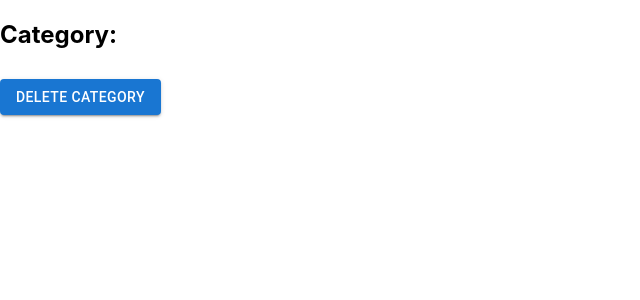
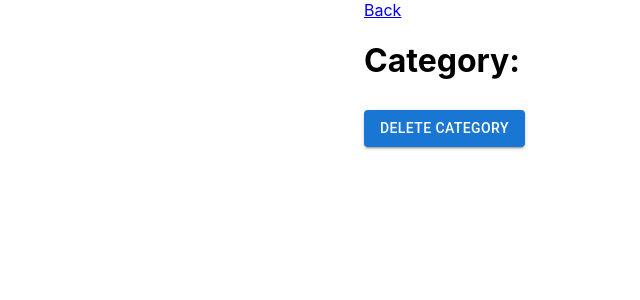
Before and after one commit to dondurivan/contacts, a React (Create React App) app in the folder client/: page /categories/1 in a window 1280 px wide. Shown: the top 300 px of the page, without its empty margins (0-640 px from the left). Built offline with nearby package versions, Linux system fonts and the light colour scheme; no server answers.

Commit message:
Add back button and some layout on Category page

```diff
--- a/client/src/pages/Categories/Category/Category.tsx
+++ b/client/src/pages/Categories/Category/Category.tsx
@@ -1,7 +1,7 @@
 import { useEffect, useState } from 'react';
-import { useParams, useNavigate } from "react-router-dom";
+import { useParams, useNavigate, Link } from "react-router-dom";
 import axios from 'axios';
-import { Button,  } from '@mui/material';
+import { Button, Container } from '@mui/material';
 import { ICategory } from '../types';
 
 const Category = () => {
@@ -34,10 +34,15 @@ const Category = () => {
   }, []);
   return (
     <div>
-      <h2>Category: {category?.name}</h2>
-      <footer className="Categories-footer">
-        <Button variant="contained" onClick={deleteItem}>Delete category</Button>
-      </footer>
+      <Container maxWidth="sm">
+        <header className="Categories-header">
+          <Link to={`/categories`}>Back</Link>
+          <h1>Category: {category?.name}</h1>
+        </header>
+        <footer className="Categories-footer">
+          <Button variant="contained" onClick={deleteItem}>Delete category</Button>
+        </footer>
+      </Container>
     </div>);
 }
 
```
